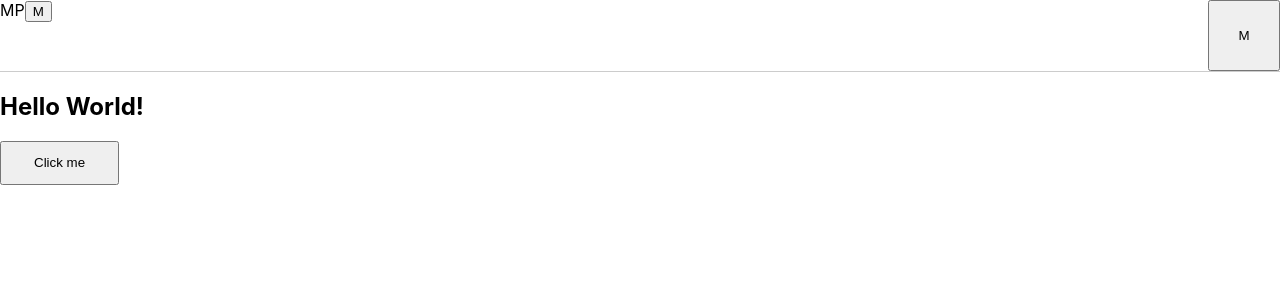
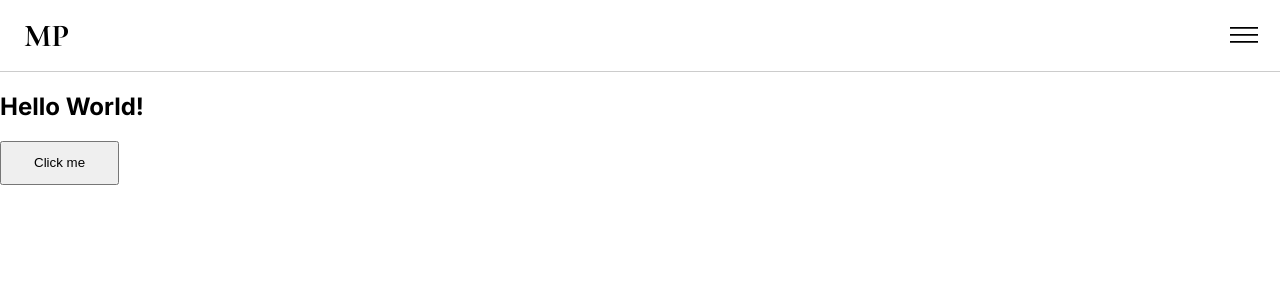
Before and after one commit to michaelparkadze/v1, a Next.js app: page / in a window 1280 px wide. Shown: the top 300 px of the page. Built offline with nearby package versions, Linux system fonts and the light colour scheme.

Commit message:
[Update] Initial header component

```diff
--- a/components/Header/index.jsx
+++ b/components/Header/index.jsx
@@ -1,4 +1,6 @@
 import React, { useState } from "react";
+import Link from "next/link";
+import Image from "next/image";
 import Menu from "../Menu";
 import styles from "./styles.module.scss";
 
@@ -13,11 +15,12 @@ export default function Header() {
     <>
       <header className={styles.container}>
         <div className={styles.logo}>
-          MP
-          <button onClick={toggleMenu}>M</button>
+          <Link href="/">MP</Link>
         </div>
         <div className={styles.toggle}>
-          <button onClick={toggleMenu}>M</button>
+          <button onClick={toggleMenu}>
+            <Image src="/assets/icons/menu.svg" height={28} width={28} />
+          </button>
         </div>
       </header>
       <Menu open={open} toggleMenu={toggleMenu} />
--- a/components/Header/styles.module.scss
+++ b/components/Header/styles.module.scss
@@ -4,12 +4,22 @@
   border-bottom: 1px solid #ccc;
   .logo {
     flex-grow: 1;
+    display: flex;
+    align-items: center;
+    padding-left: 24px;
+    > a {
+      font-family: "Cormorant Garamond", serif;
+      font-weight: 600;
+      font-size: 2rem;
+    }
   }
   .toggle {
     width: 72px;
     display: flex;
     > button {
       width: 100%;
+      background: transparent;
+      border: none;
     }
   }
 }
--- a/styles/globals.scss
+++ b/styles/globals.scss
@@ -1,9 +1,12 @@
+@import url("https://fonts.googleapis.com/css2?family=Inter:wght@400;600;700&display=swap");
+@import url("https://fonts.googleapis.com/css2?family=Cormorant+Garamond:wght@700&display=swap");
+
 html,
 body {
   padding: 0;
   margin: 0;
-  font-family: -apple-system, BlinkMacSystemFont, Segoe UI, Roboto, Oxygen,
-    Ubuntu, Cantarell, Fira Sans, Droid Sans, Helvetica Neue, sans-serif;
+  font-family: "Inter", -apple-system, BlinkMacSystemFont, Segoe UI, Roboto,
+    Oxygen, Ubuntu, Cantarell, Fira Sans, Droid Sans, Helvetica Neue, sans-serif;
 }
 
 a {
```
Also changed, not shown: public/assets/icons/menu.svg (added).
